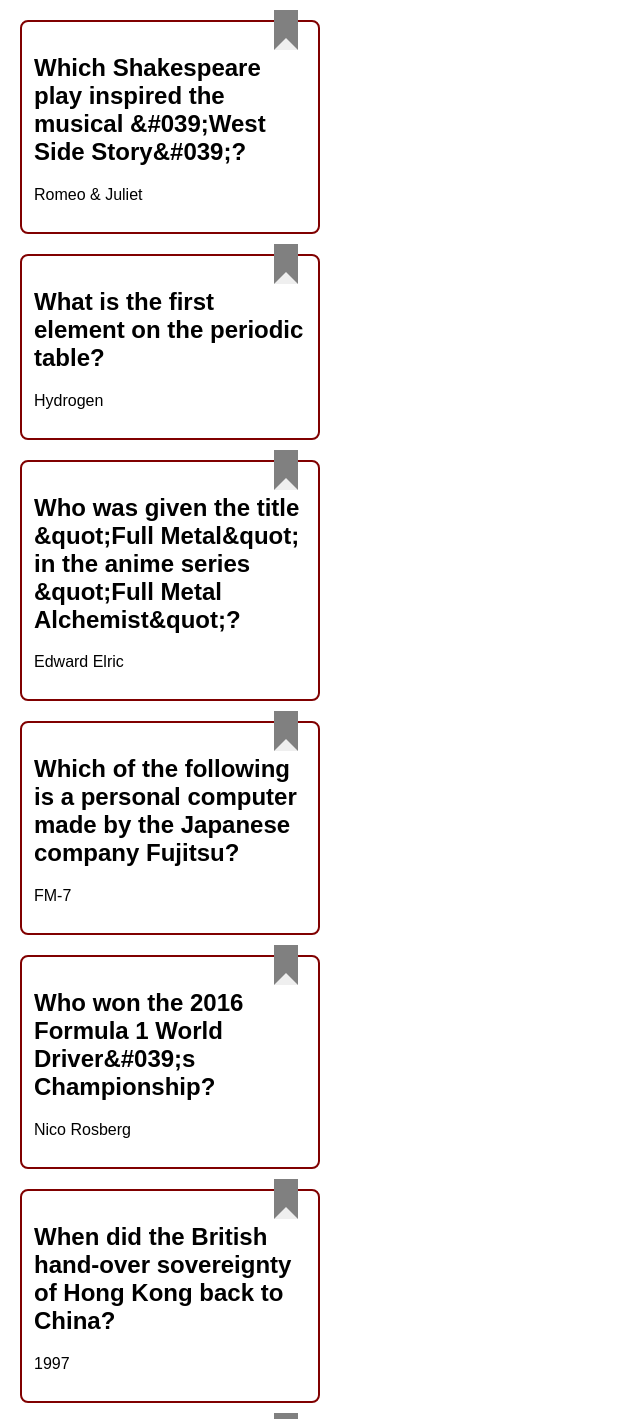
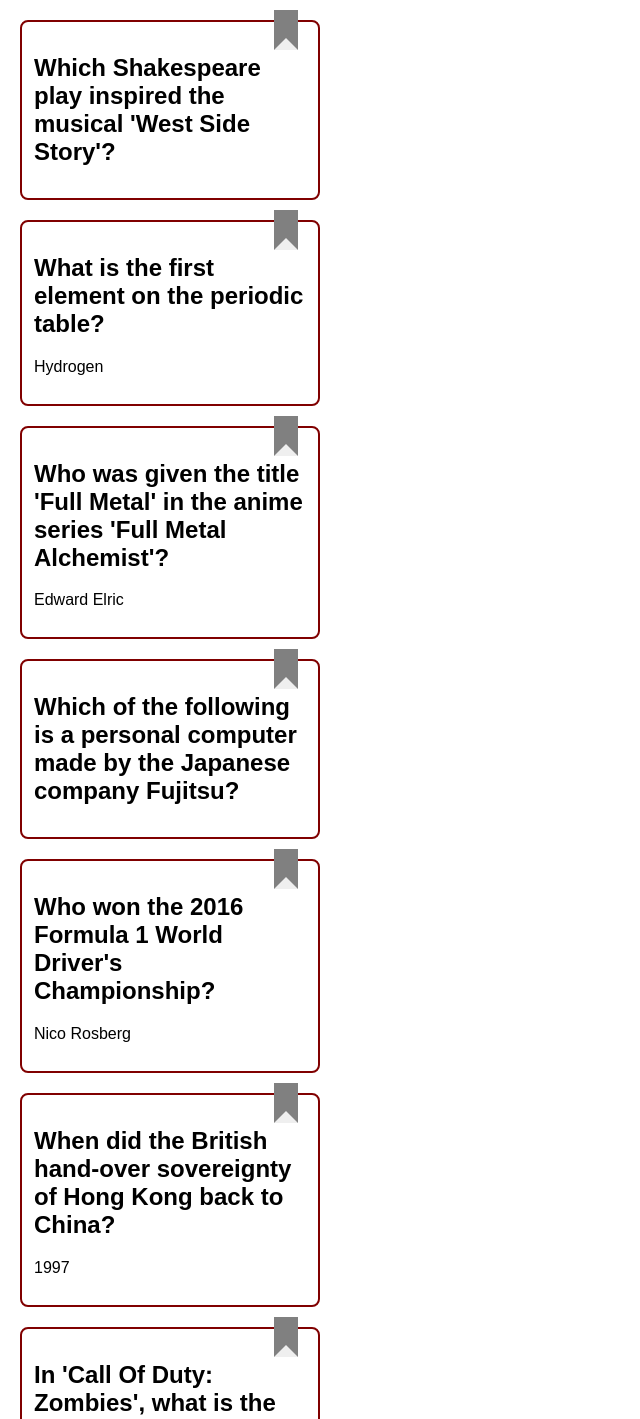
Before and after one commit to anniviz/react-playground-hh-web-21-3, a React (Vite) app: page / in a window 1280 px wide. Shown: the top 1419 px of the page, without its empty margins (0-640 px from the left). Built offline with nearby package versions, Linux system fonts and the light colour scheme.

Commit message:
Add property to hide answer

```diff
--- a/src/App.jsx
+++ b/src/App.jsx
@@ -12,8 +12,15 @@ export default () => {
   return (
     <div>
       {cardDataWithIDs.map(element => {
-        const { question, correct_answer, id } = element
-        return <Card key={id} title={question} text={correct_answer}></Card>
+        const { question, correct_answer, id, isAnswerHidden } = element
+        return (
+          <Card
+            key={id}
+            title={question}
+            text={correct_answer}
+            isTextHidden={isAnswerHidden}
+          ></Card>
+        )
       })}
     </div>
   )
--- a/src/Card.jsx
+++ b/src/Card.jsx
@@ -1,11 +1,13 @@
 import * as React from 'react'
 import './Card.css'
 
-export default ({ title, text, isBookmarkActive }) => {
+export default ({ title, text, isBookmarkActive, isTextHidden }) => {
   return (
     <section className="Card">
       <h2>{title}</h2>
-      <p>{text}</p>
+      <p className={isTextHidden ? 'Card__text hidden' : 'Card__text'}>
+        {text}
+      </p>
       <button
         className={
           isBookmarkActive ? 'Card__bookmark active' : 'Card__bookmark'
--- a/src/global.css
+++ b/src/global.css
@@ -6,3 +6,7 @@ body {
   margin: 0;
   font-family: sans-serif;
 }
+
+.hidden {
+  display: none;
+}
--- a/src/questen-data.json
+++ b/src/questen-data.json
@@ -3,9 +3,10 @@
     "category": "Entertainment: Musicals & Theatres",
     "type": "multiple",
     "difficulty": "easy",
-    "question": "Which Shakespeare play inspired the musical &#039;West Side Story&#039;?",
+    "question": "Which Shakespeare play inspired the musical 'West Side Story'?",
     "correct_answer": "Romeo & Juliet",
-    "incorrect_answers": ["Hamlet", "Macbeth", "Othello"]
+    "incorrect_answers": ["Hamlet", "Macbeth", "Othello"],
+    "isAnswerHidden": true
   },
   {
     "category": "Science & Nature",
@@ -19,7 +20,7 @@
     "category": "Entertainment: Japanese Anime & Manga",
     "type": "multiple",
     "difficulty": "easy",
-    "question": "Who was given the title &quot;Full Metal&quot; in the anime series &quot;Full Metal Alchemist&quot;?",
+    "question": "Who was given the title 'Full Metal' in the anime series 'Full Metal Alchemist'?",
     "correct_answer": "Edward Elric",
     "incorrect_answers": ["Alphonse Elric", "Van Hohenheim", "Izumi Curtis"]
   },
@@ -29,13 +30,14 @@
     "difficulty": "medium",
     "question": "Which of the following is a personal computer made by the Japanese company Fujitsu?",
     "correct_answer": "FM-7",
-    "incorrect_answers": ["PC-9801", "Xmillennium ", "MSX"]
+    "incorrect_answers": ["PC-9801", "Xmillennium ", "MSX"],
+    "isAnswerHidden": true
   },
   {
     "category": "Sports",
     "type": "multiple",
     "difficulty": "easy",
-    "question": "Who won the 2016 Formula 1 World Driver&#039;s Championship?",
+    "question": "Who won the 2016 Formula 1 World Driver's Championship?",
     "correct_answer": "Nico Rosberg",
     "incorrect_answers": ["Lewis Hamilton", "Max Verstappen", "Kimi Raikkonen"]
   },
@@ -51,7 +53,7 @@
     "category": "Entertainment: Video Games",
     "type": "multiple",
     "difficulty": "easy",
-    "question": "In &quot;Call Of Duty: Zombies&quot;, what is the name of the Pack-A-Punched Crossbow?",
+    "question": "In 'Call Of Duty: Zombies', what is the name of the Pack-A-Punched Crossbow?",
     "correct_answer": "Awful Lawton",
     "incorrect_answers": ["Longinus", "V-R11", "Predator"]
   },
@@ -61,13 +63,14 @@
     "difficulty": "easy",
     "question": "A wyvern is the same as a dragon.",
     "correct_answer": "False",
-    "incorrect_answers": ["True"]
+    "incorrect_answers": ["True"],
+    "isAnswerHidden": true
   },
   {
     "category": "Entertainment: Cartoon & Animations",
     "type": "boolean",
     "difficulty": "medium",
-    "question": "Nutcracker Suite was one of the musical pieces featured in Disney&#039;s 1940&#039;s film Fantasia.",
+    "question": "Nutcracker Suite was one of the musical pieces featured in Disney's 1940's film Fantasia.",
     "correct_answer": "True",
     "incorrect_answers": ["False"]
   },
@@ -81,6 +84,7 @@
       "Crimean War",
       "Serbian Revolution",
       "Second Balkan War"
-    ]
+    ],
+    "isAnswerHidden": true
   }
 ]
```
